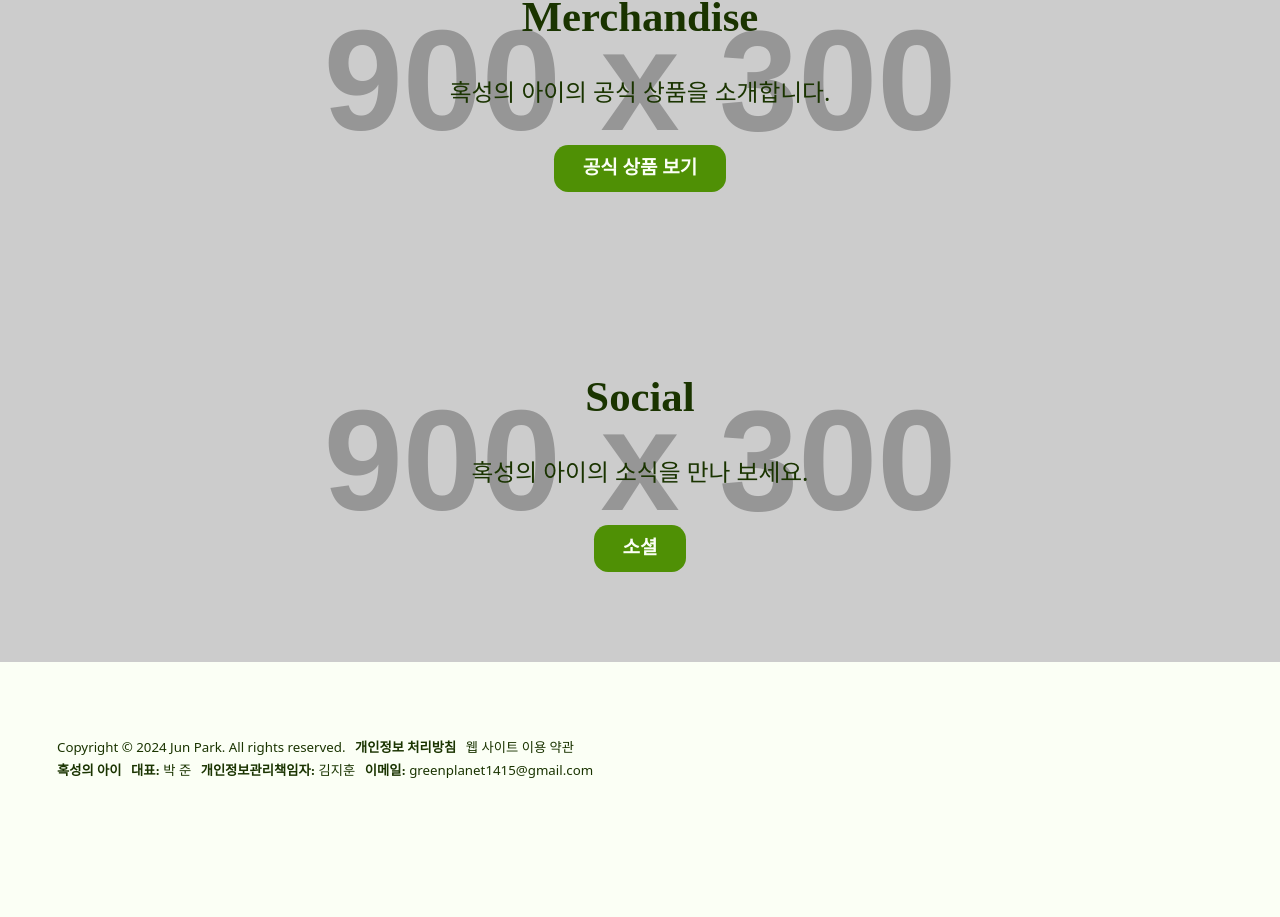
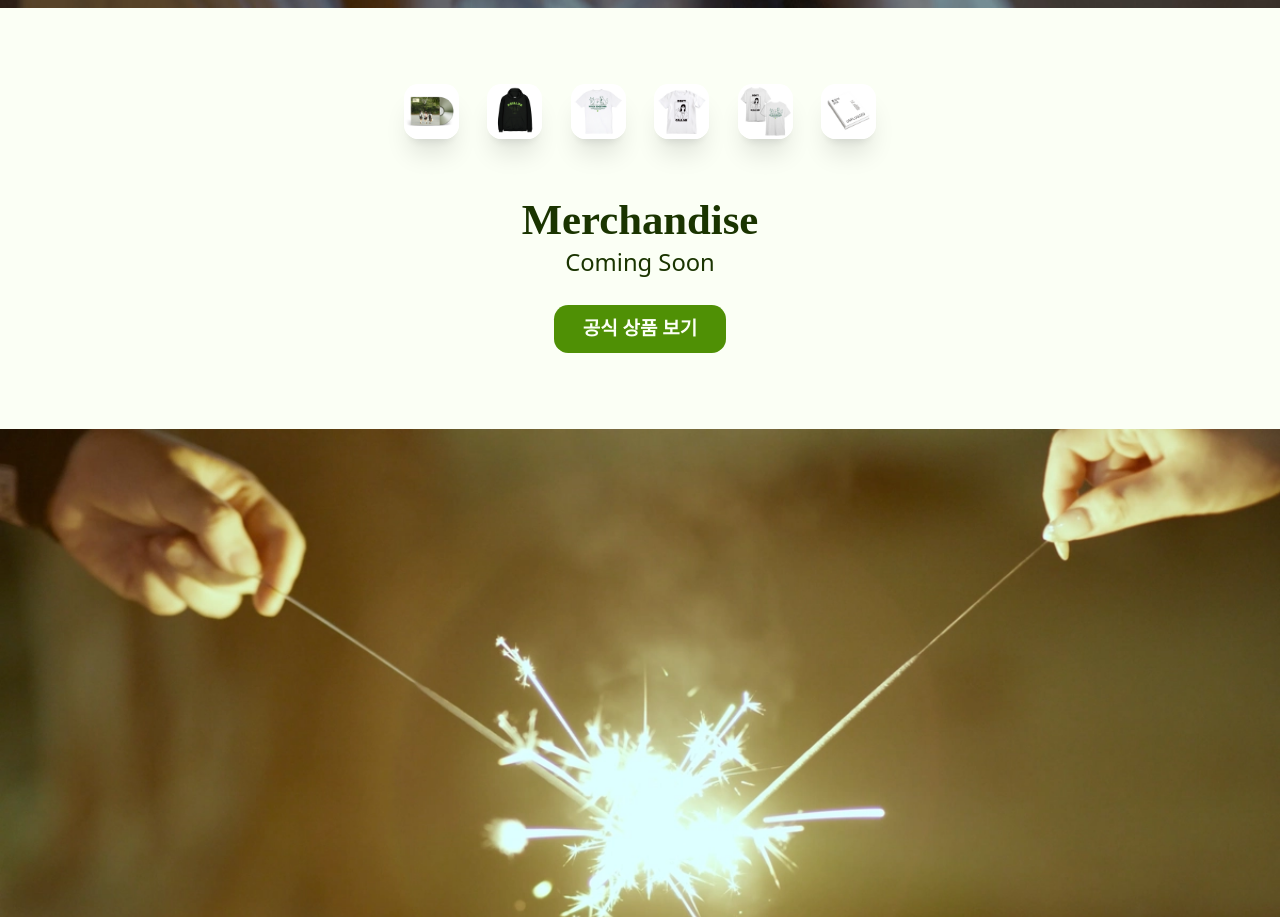
Before and after one commit to jihun-io/grnplnt, a Next.js app: page / in a window 1280 px wide. Shown: the part 4961-5878 px from the top of the page. Before the commit the page ends 5780 px from the top, so only its background shows below. Built offline with nearby package versions, Linux system fonts and the light colour scheme; a web font is replaced by a local one.

Commit message:
더 보기 섹션 수정
배경 수정 및 상품 캐러셀 추가

```diff
--- a/src/app/page.js
+++ b/src/app/page.js
@@ -1,9 +1,10 @@
 import "./globals.css";
 import Image from "next/image";
+import OptimizedImage from "@/components/OptimizedImage";
 import Link from "next/link";
 import HeroCarousel from "../components/hero-carousel";
 import SynopsisText from "@/components/synopsis-text";
-import OptimizedImage from "@/components/OptimizedImage";
+import Merch from "@/components/merch";
 
 export default function Home() {
   const characterDesc =
@@ -81,7 +82,7 @@ export default function Home() {
               </p>
             </div>
           </li>
-          <li className="flex flex-col justify-center items-center flex-wrap gap-6 pb-10">
+          <li className="flex flex-col justify-center items-center flex-wrap gap-6">
             <div className="relative w-full max-h-[60dvh] aspect-[4/3]">
               <OptimizedImage
                 fill
@@ -103,35 +104,36 @@ export default function Home() {
           </li>
         </ul>
       </section>
+      <hr className="mx-32 my-32 border-sugar-cane-950" />
       <section className="more">
         <h2 className="sr-only">더 보기</h2>
-        <div className="mt-32 bg-[url('/images/more-1280.jpeg')] w-full aspect-video bg-cover bg-center flex flex-col justify-center"></div>
-        <div className="flex flex-col justify-center gap-x-32">
-          <article className="w-full h-80 bg-[url('https://placehold.co/900x300')] bg-cover bg-center flex flex-col justify-center items-center gap-y-6">
+        <div className="mt-10 bg-[url('/images/more-1280.jpeg')] w-full aspect-video bg-cover bg-center flex flex-col justify-center"></div>
+        <article className="w-full p-8 bg-contain bg-no-repeat bg-center flex flex-col justify-center items-center gap-y-1`">
+          <Merch />
           <h3 className="text-4xl font-bold">Merchandise</h3>
-            <p className="text-xl leading-loose">
-              혹성의 아이의 공식 상품을 소개합니다.
+          <p className="text-xl leading-8 break-keep text-center">
+            Coming Soon
           </p>
           <Link
-              className="bg-sugar-cane-700 rounded-xl py-2 px-6 font-bold text-sugar-cane-50 hover:bg-sugar-cane-800 transition-colors"
+            className="bg-sugar-cane-700 rounded-xl py-2 px-6 mt-5 font-bold text-sugar-cane-50 hover:bg-sugar-cane-800 transition-colors"
             href="./merchandise"
           >
             공식 상품 보기
           </Link>
         </article>
-          <article className="w-full h-80 bg-[url('https://placehold.co/900x300')] bg-cover bg-center flex flex-col justify-center items-center gap-y-6">
+        <article className="w-full bg-cover bg-center flex flex-col justify-center items-center gap-y-1 mb-64">
+          <OptimizedImage className="w-full my-8" src="/images/fireworks.png" />
           <h3 className="text-4xl font-bold">Social</h3>
-            <p className="text-xl leading-loose">
+          <p className="text-xl leading-8 break-keep text-center">
             혹성의 아이의 소식을 만나 보세요.
           </p>
           <Link
-              className="bg-sugar-cane-700 rounded-xl py-2 px-6 font-bold text-sugar-cane-50 hover:bg-sugar-cane-800 transition-colors"
+            className="bg-sugar-cane-700 rounded-xl py-2 px-6 mt-5 font-bold text-sugar-cane-50 hover:bg-sugar-cane-800 transition-colors"
             href="./social"
           >
             소셜
           </Link>
         </article>
-        </div>
       </section>
     </main>
   );
```
Lines whose indentation alone changed are shown as unchanged.
